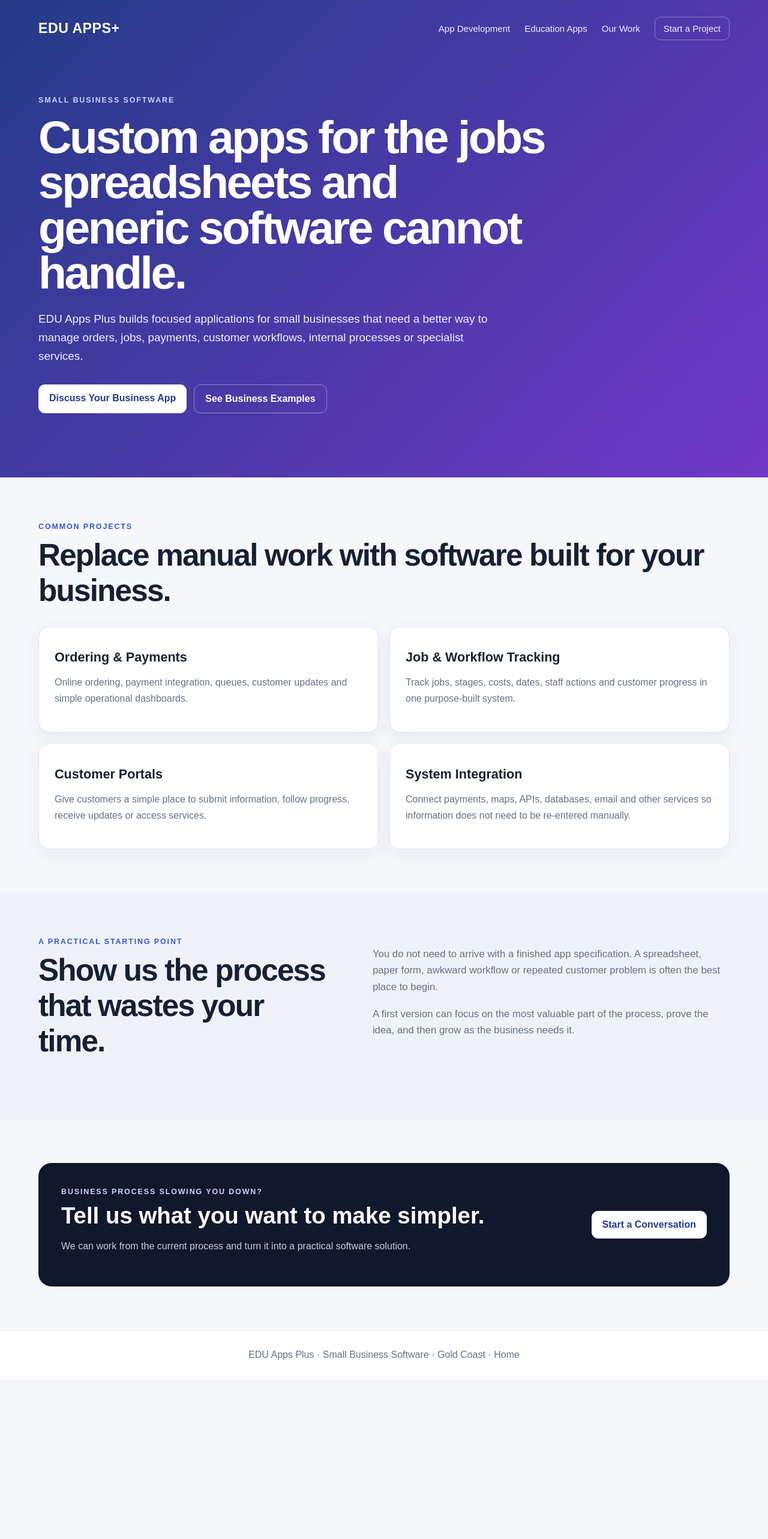
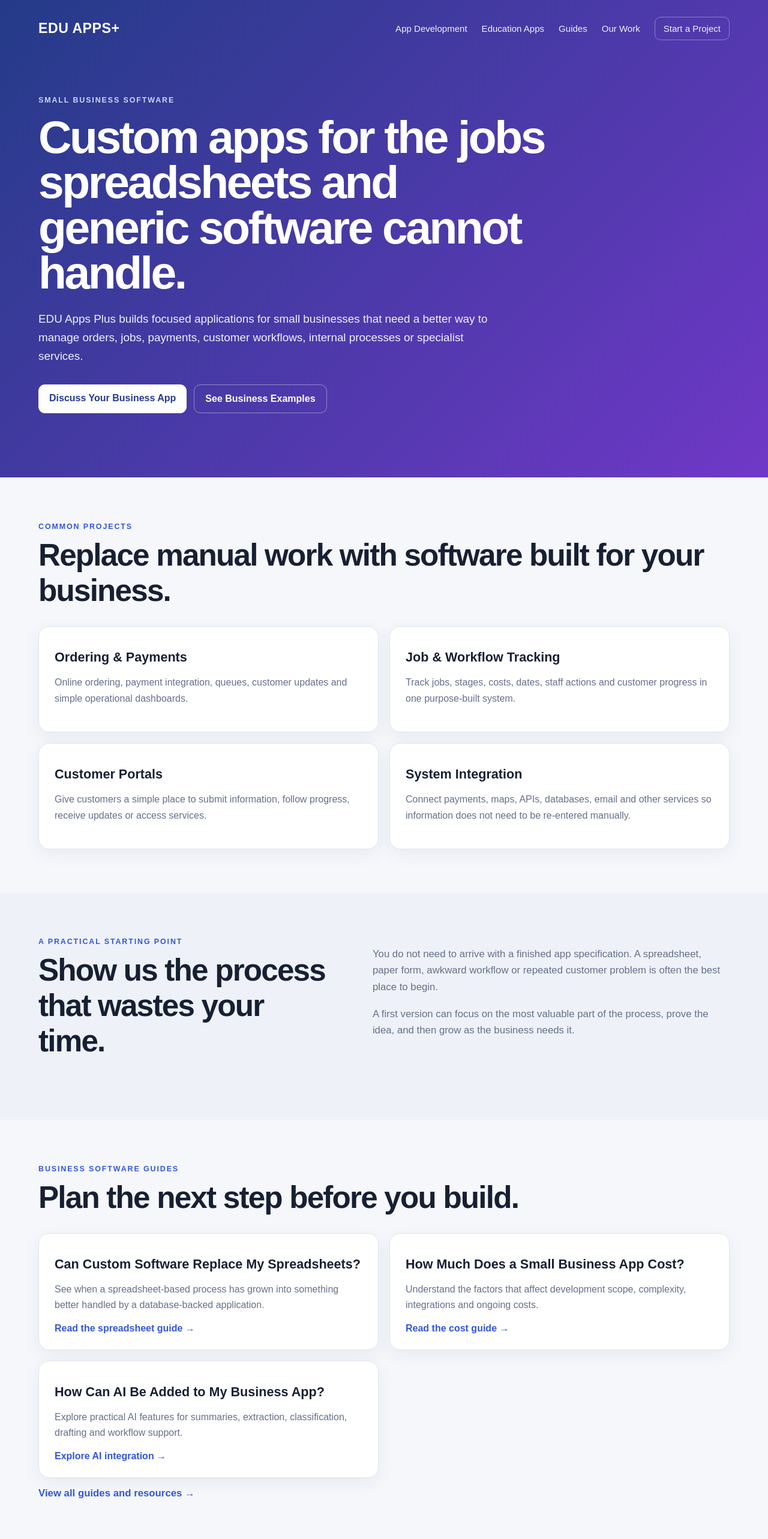
Before and after one commit to trevore777/eduappsplus_website, a Next.js app: page /small-business-apps in a window 1280 px wide. Shown: the top 2566 px of the page at 60% size. Before the commit the page ends 2300 px from the top, so only its background shows below. Built offline with nearby package versions, Linux system fonts and the light colour scheme.

Commit message:
Link small business page to guides

```diff
--- a/app/small-business-apps/page.js
+++ b/app/small-business-apps/page.js
@@ -9,7 +9,7 @@
 export default function SmallBusinessAppsPage() {
   return <>
     <header className="siteHeader"><div className="wrap">
-      <div className="top"><Link className="brand" href="/">EDU APPS+</Link><nav className="mainNav"><Link href="/app-development">App Development</Link><Link href="/education-apps">Education Apps</Link><Link href="/case-studies">Our Work</Link><Link className="navCta" href="/enquire">Start a Project</Link></nav></div>
+      <div className="top"><Link className="brand" href="/">EDU APPS+</Link><nav className="mainNav"><Link href="/app-development">App Development</Link><Link href="/education-apps">Education Apps</Link><Link href="/guides">Guides</Link><Link href="/case-studies">Our Work</Link><Link className="navCta" href="/enquire">Start a Project</Link></nav></div>
       <div className="commercialHero"><span className="eyebrow">Small business software</span><h1>Custom apps for the jobs spreadsheets and generic software cannot handle.</h1><p>EDU Apps Plus builds focused applications for small businesses that need a better way to manage orders, jobs, payments, customer workflows, internal processes or specialist services.</p><div className="heroActions"><Link className="primaryButton" href="/enquire">Discuss Your Business App</Link><Link className="secondaryButton" href="/case-studies">See Business Examples</Link></div></div>
     </div></header>
 
@@ -23,8 +23,14 @@
 
       <section className="commercialSection altSection"><div className="wrap aboutGrid"><div><span className="eyebrow dark">A practical starting point</span><h2 className="largeHeading">Show us the process that wastes your time.</h2></div><div className="aboutCopy"><p>You do not need to arrive with a finished app specification. A spreadsheet, paper form, awkward workflow or repeated customer problem is often the best place to begin.</p><p>A first version can focus on the most valuable part of the process, prove the idea, and then grow as the business needs it.</p></div></div></section>
 
+      <section className="commercialSection"><div className="wrap"><span className="eyebrow dark">Business software guides</span><h2 className="largeHeading">Plan the next step before you build.</h2><div className="serviceGrid">
+        <div className="serviceCard"><h3>Can Custom Software Replace My Spreadsheets?</h3><p>See when a spreadsheet-based process has grown into something better handled by a database-backed application.</p><Link className="textLink" href="/replace-spreadsheets-with-software">Read the spreadsheet guide →</Link></div>
+        <div className="serviceCard"><h3>How Much Does a Small Business App Cost?</h3><p>Understand the factors that affect development scope, complexity, integrations and ongoing costs.</p><Link className="textLink" href="/small-business-app-cost">Read the cost guide →</Link></div>
+        <div className="serviceCard"><h3>How Can AI Be Added to My Business App?</h3><p>Explore practical AI features for summaries, extraction, classification, drafting and workflow support.</p><Link className="textLink" href="/ai-for-business-apps">Explore AI integration →</Link></div>
+      </div><p className="aboutCopy"><Link className="textLink" href="/guides">View all guides and resources →</Link></p></div></section>
+
       <section className="commercialSection"><div className="wrap"><div className="ctaPanel"><div><span className="eyebrow">Business process slowing you down?</span><h2>Tell us what you want to make simpler.</h2><p>We can work from the current process and turn it into a practical software solution.</p></div><Link className="primaryButton" href="/enquire">Start a Conversation</Link></div></div></section>
     </main>
-    <footer>EDU Apps Plus · Small Business Software · Gold Coast · <Link href="/">Home</Link></footer>
+    <footer>EDU Apps Plus · Small Business Software · Gold Coast · <Link href="/guides">Guides</Link> · <Link href="/">Home</Link></footer>
   </>;
 }
```
